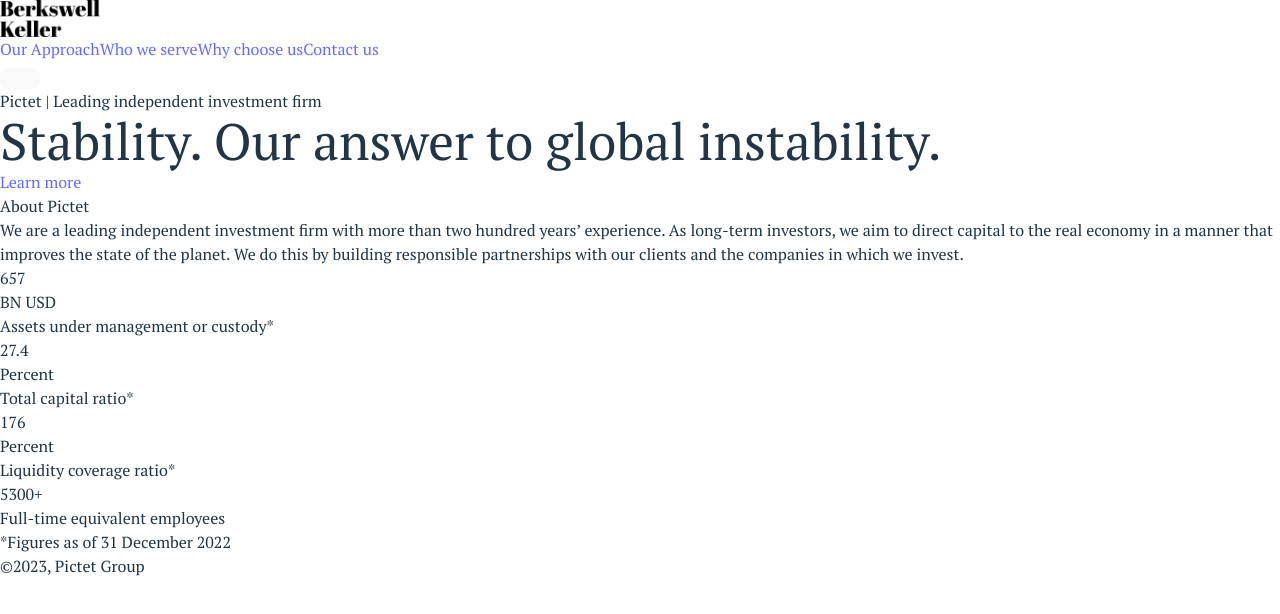
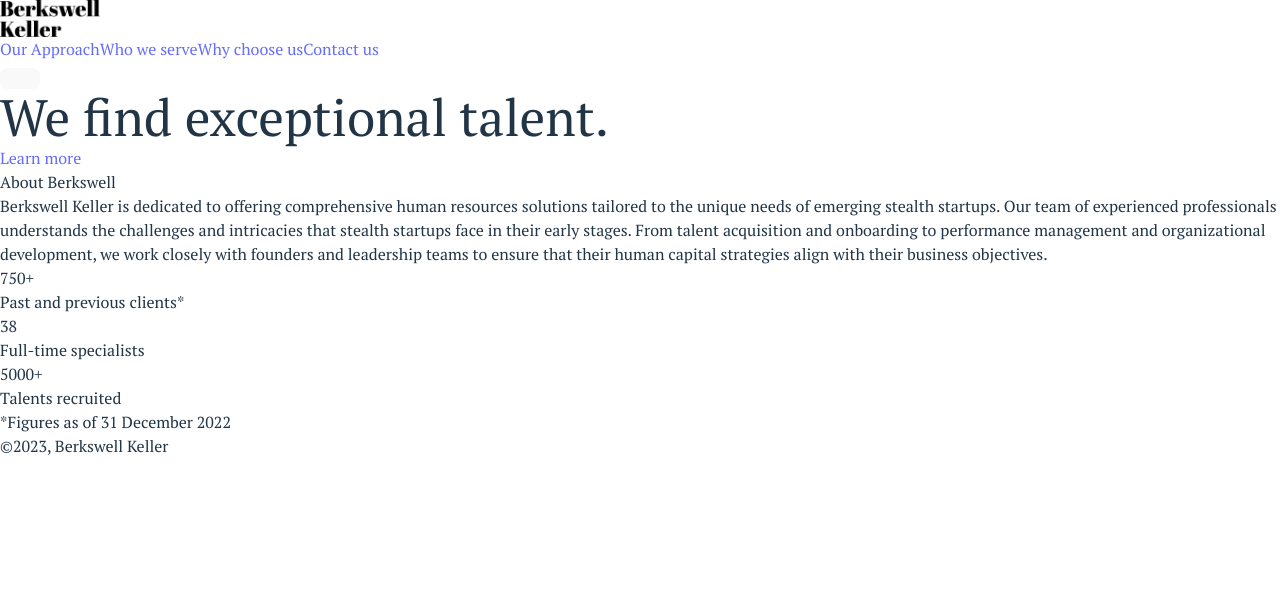
Before and after one commit to NovaDrake76/Pictet-template, a React (Vite) app: page / in a window 1280 px wide. Shown: the top 614 px of the page. Built offline with nearby package versions, Linux system fonts and the light colour scheme.

Commit message:
feat: changing texts

```diff
--- a/src/components/Footer.tsx
+++ b/src/components/Footer.tsx
@@ -15,7 +15,7 @@
                     <ul>
                         <li className="mb-2">
                             <div className="text-gray-700">
-                                <div>©2023, Pictet Group</div>
+                                <div>©2023, Berkswell Keller</div>
                             </div>
                         </li>
                     </ul>
--- a/src/pages/Landing/Hero.tsx
+++ b/src/pages/Landing/Hero.tsx
@@ -16,11 +16,9 @@
             <div className='flex w-screen justify-center'>
                 <div className="relative flex flex-col w-full max-w-[1920px] z-10">
                     <div className="max-w-screen-xl bg-white px-4 md:px-16">
-                        <span>
-                            Pictet | Leading independent investment firm
-                        </span>
-                        <div className="flex flex-col mt-40 mb-20 gap-4">
-                            <h1 className="text-3xl md:text-5xl ">Stability. Our answer to global instability.</h1>
+
+                        <div className="flex flex-col mt-20 mb-40 gap-4">
+                            <h1 className="text-3xl md:text-5xl ">We find exceptional talent.</h1>
                             <Link to="/our-approach" className='text-[#804940] underline'>Learn more</Link>
                         </div>
                     </div>
--- a/src/pages/Landing/Landing.tsx
+++ b/src/pages/Landing/Landing.tsx
@@ -4,32 +4,32 @@
 
     const data = [
         {
-            value: 657,
-            unit: 'BN USD',
-            description: 'Assets under management or custody*'
+            value: '750+',
+            unit: '',
+            description: 'Past and previous clients*'
         },
         {
-            value: 27.4,
-            unit: 'Percent',
-            description: 'Total capital ratio*'
+            value: 38,
+            unit: '',
+            description: 'Full-time specialists'
         },
         {
-            value: 176,
-            unit: 'Percent',
-            description: 'Liquidity coverage ratio*'
+            value: '5000+',
+            unit: '',
+            description: 'Talents recruited'
         },
-        {
-            value: '5300+',
-            unit: '',
-            description: 'Full-time equivalent employees'
-        }
+        // {
+        //     value: '5300+',
+        //     unit: '',
+        //     description: 'Talents recruited '
+        // }
     ]
 
     const RightContent = () => {
         return (
             <div className="flex flex-col gap-16">
                 <div className="flex text-md md:text-2xl py-4 md:py-0">
-                    We are a leading independent investment firm with more than two hundred years’ experience. As long-term investors, we aim to direct capital to the real economy in a manner that improves the state of the planet. We do this by building responsible partnerships with our clients and the companies in which we invest.
+                    Berkswell Keller is dedicated to offering comprehensive human resources solutions tailored to the unique needs of emerging stealth startups. Our team of experienced professionals understands the challenges and intricacies that stealth startups face in their early stages. From talent acquisition and onboarding to performance management and organizational development, we work closely with founders and leadership teams to ensure that their human capital strategies align with their business objectives.
                 </div>
                 <div className="flex flex-wrap">
                     {
@@ -63,7 +63,7 @@
     return (
         <div className="flex flex-col">
             <Hero />
-            <Text title={'About Pictet'} content={RightContent} />
+            <Text title={'About Berkswell'} content={RightContent} />
         </div>
     )
 }
```
